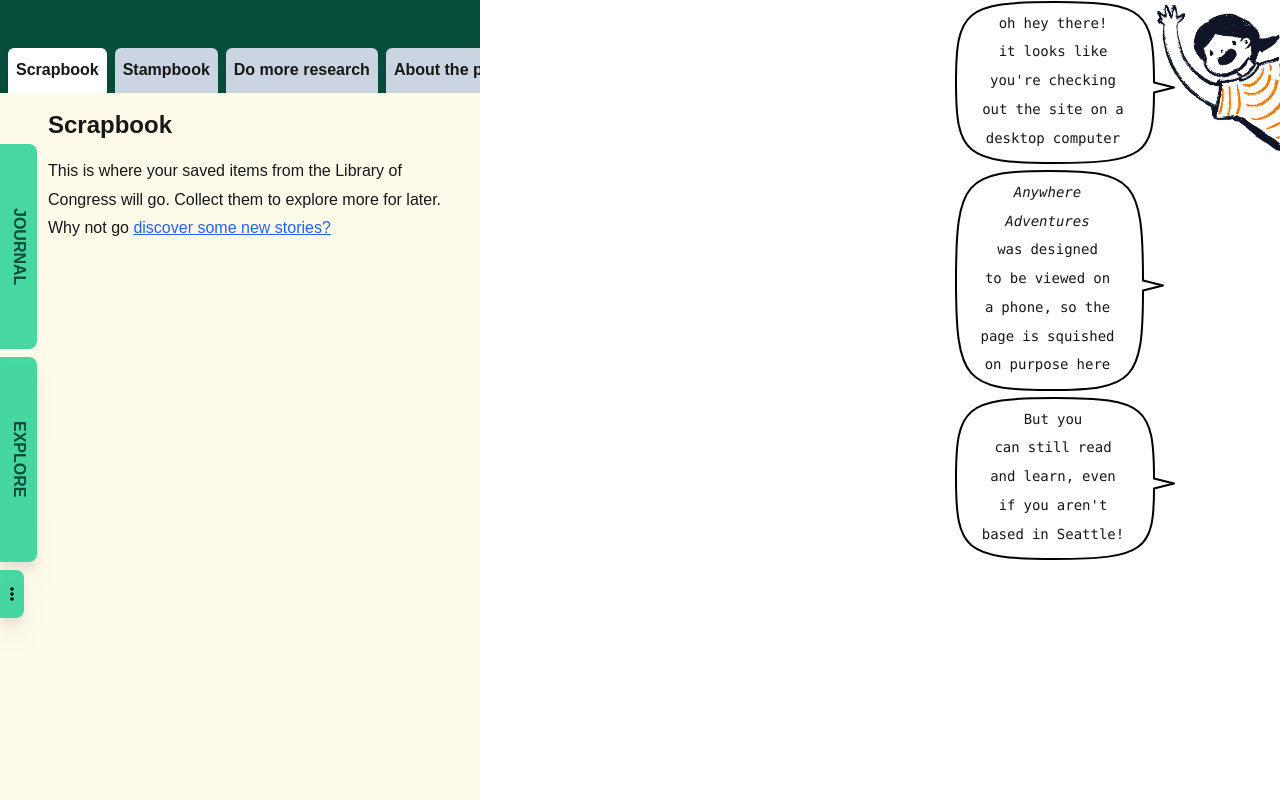
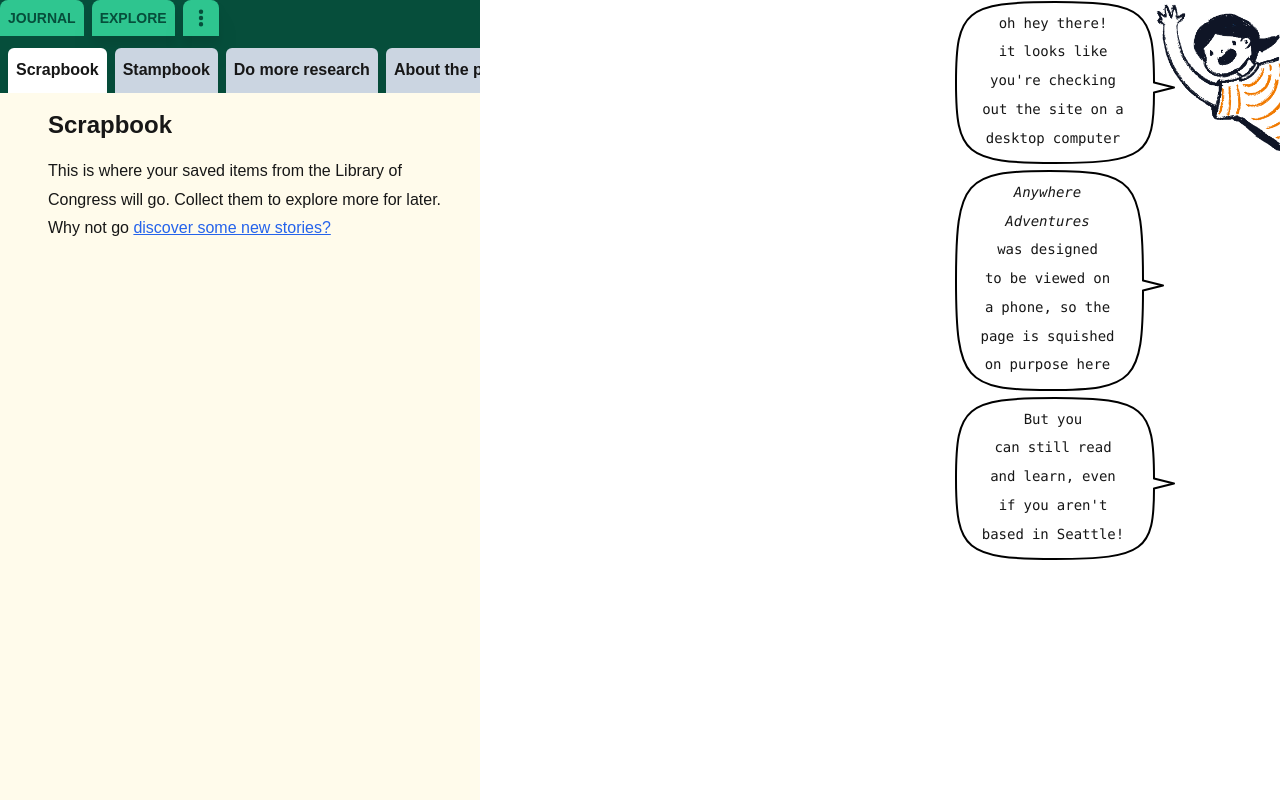
Before and after one commit to livcheerful/anywhereadventures, a Next.js app: page /journal in a window 1280 px wide. Built offline with nearby package versions, Linux system fonts and the light colour scheme.

Commit message:
menu options

```diff
--- a/src/app/[[...slug]]/page.js
+++ b/src/app/[[...slug]]/page.js
@@ -1,5 +1,4 @@
 import { Suspense } from "react";
-import Navbar from "../components/Navbar";
 import { allSlugs } from "../lib/MdxQueries";
 import { getAllPosts, getPostBySlug } from "../lib/postHelper";
 import { serialize } from "next-mdx-remote-client/serialize";
@@ -32,7 +31,6 @@ export default async function Page({ params }) {
 
   return (
     <div className="relative flex w-full overflow-hidden">
-      <Navbar slug={postSlug ? postSlug[0] : ""} />
       <Suspense>
         <BasePage slug={postSlug ? postSlug[0] : ""} post={post}></BasePage>
       </Suspense>
--- a/src/app/components/BasePage.js
+++ b/src/app/components/BasePage.js
@@ -110,6 +110,7 @@ export default function BasePage({ slug }) {
           setPost={setPost}
           myLocationSlugs={myLocationSlugs}
           setMyLocationSlugs={setMyLocationSlugs}
+          setShowingWelcomeScreen={setShowingWelcomeScreen}
         />
       )}
       {showingWelcomeScreen && (
--- a/src/app/components/ContentPane.js
+++ b/src/app/components/ContentPane.js
@@ -41,6 +41,7 @@ export default function ContentPane({
   chosenLocation,
   myLocationSlugs,
   setMyLocationSlugs,
+  setShowingWelcomeScreen,
 }) {
   const router = useRouter();
   const [viewAsGrid, setViewAsGrid] = useState(false);
@@ -131,7 +132,9 @@ export default function ContentPane({
             setCurrentSlug={setCurrentSlug}
             mainMap={mainMap}
             viewAsGrid={viewAsGrid}
+            setMyLocationSlugs={setMyLocationSlugs}
             setViewAsGrid={setViewAsGrid}
+            setShowingWelcomeScreen={setShowingWelcomeScreen}
           />
         </div>
         <div
--- a/src/app/components/ContentToolBar.js
+++ b/src/app/components/ContentToolBar.js
@@ -1,4 +1,5 @@
 "use client";
+import Navbar from "../components/Navbar";
 import {
   getAllSlugs,
   numberOfPages,
@@ -18,9 +19,11 @@ export default function ContentToolBar({
   setExploringContent,
   currentSlug,
   setCurrentSlug,
+  setMyLocationSlugs,
   mainMap,
   viewAsGrid,
   setViewAsGrid,
+  setShowingWelcomeScreen,
 }) {
   const router = useRouter();
 
@@ -110,6 +113,14 @@ export default function ContentToolBar({
           {isLocAdded ? "Remove" : "Add to my map"}
         </div>
       )}
+
+      <div className="absolute right-3 bottom-8">
+        <Navbar
+          setMyLocationSlugs={setMyLocationSlugs}
+          slug={currentSlug}
+          setShowingWelcomeScreen={setShowingWelcomeScreen}
+        />
+      </div>
       <div className="absolute right-0 top-10 w-20 h-20 flex flex-col items-end gap-3">
         {exploringContent && currentSlug != "discover" && (
           <div
@@ -124,16 +135,16 @@ export default function ContentToolBar({
           </div>
         )}
 
-        {!exploringContent && currentSlug == "" && (
+        {/* {!exploringContent && currentSlug == "" && (
           <div
-            className=" bg-emerald-800 p-3 py-2 right-0  rounded-l-lg drop-shadow-md w-fit cursor-pointer text-sm text-white font-bold"
+            className=" bg-emerald-800 p-3 py-2 right-0  rounded-l-lg drop-shadow-md w-fit cursor-pointer text-sm text-white font-bold "
             onClick={() => {
               setViewAsGrid(!viewAsGrid);
             }}
           >
             {viewAsGrid ? "Feed" : "Grid"}
           </div>
-        )}
+        )} */}
       </div>
     </div>
   );
--- a/src/app/components/Navbar.js
+++ b/src/app/components/Navbar.js
@@ -2,53 +2,92 @@
 
 import { useRouter } from "next/navigation";
 import { useEffect, useState } from "react";
+import { clearAll, getAllSlugs } from "../lib/storageHelpers";
 
-export default function Navbar({ slug }) {
+export default function Navbar({
+  slug,
+  setMyLocationSlugs,
+  setShowingWelcomeScreen,
+}) {
   const router = useRouter();
 
   const [inJournal, setInJournal] = useState(slug == "journal");
   const [showMenu, setShowMenu] = useState(false);
+
+  const menuOptions = [
+    <div className="">Reduce motion</div>,
+    <div
+      onClick={() => {
+        setShowingWelcomeScreen(true);
+      }}
+    >
+      Change home location
+    </div>,
+    <div
+      className="text-red-700"
+      onClick={() => {
+        clearAll();
+        setMyLocationSlugs(getAllSlugs());
+      }}
+    >
+      Reset
+    </div>,
+  ];
   return (
     <div className="relative">
-      <div className="fixed w-fit flex flex-col gap-2 z-10 top-36 ">
+      <div className=" w-fit flex flex-row gap-2 z-10 text-sm">
         <div
           id={`navbar-journal-tab `}
-          className={`bg-emerald-400/90 w-fit h-fit p-1 py-16 text-center rounded-r-lg text-emerald-900 font-extrabold cursor-pointer ${
+          className={`bg-emerald-400/90 w-fit h-fit p-2 text-center rounded-t-lg text-emerald-900 font-extrabold cursor-pointer ${
             inJournal && "drop-shadow-xl"
           } hover:bg-emerald-400`}
           onClick={() => router.push("/journal")}
         >
-          <div style={{ writingMode: "vertical-lr" }}>JOURNAL</div>
+          <div>JOURNAL</div>
         </div>
         <div
           id={`navbar-explore-tab`}
-          className={`bg-emerald-400/90 w-fit h-fit p-1 py-16 text-center rounded-r-lg text-emerald-900 font-extrabold cursor-pointer ${
+          className={`bg-emerald-400/90 w-fit h-fit p-2  text-center rounded-t-lg text-emerald-900 font-extrabold cursor-pointer ${
             !inJournal && "drop-shadow-xl"
           } hover:bg-emerald-400`}
           onClick={() => router.push("/")}
         >
-          <div style={{ writingMode: "vertical-lr" }}>EXPLORE</div>
+          <div>EXPLORE</div>
         </div>
         <div
           id={`navbar-explore-tab`}
-          className={`bg-emerald-400/90 w-fit h-fit p-1 py-4 text-center rounded-r-lg text-emerald-900 font-extrabold cursor-pointer ${
+          className={`bg-emerald-400/90 w-fit h-fit p-2 text-center rounded-t-lg text-emerald-900 font-extrabold cursor-pointer ${
             !inJournal && "drop-shadow-xl"
           } hover:bg-emerald-400`}
           onClick={() => {
             setShowMenu(!showMenu);
           }}
         >
-          <div style={{ writingMode: "vertical-lr" }}>
+          <div>
             <svg
               xmlns="http://www.w3.org/2000/svg"
               viewBox="0 0 128 512"
-              className="w-4 h-4 stroke-emerald-900"
+              className="w-5 h-5 stroke-emerald-900 fill-emerald-900"
             >
               <path d="M64 360a56 56 0 1 0 0 112 56 56 0 1 0 0-112zm0-160a56 56 0 1 0 0 112 56 56 0 1 0 0-112zM120 96A56 56 0 1 0 8 96a56 56 0 1 0 112 0z" />
             </svg>
           </div>
         </div>
       </div>
+      {showMenu && (
+        <div className="absolute z-20 right-0 w-fit  bg-white drop-shadow-xl">
+          {menuOptions.map((mo) => {
+            return (
+              <div>
+                <div className="w-full p-2 text-slate-700 cursor-pointer">
+                  {mo}
+                </div>
+                <hr></hr>
+              </div>
+            );
+          })}
+        </div>
+      )}
     </div>
   );
 }
--- a/src/app/components/RiverFeed.js
+++ b/src/app/components/RiverFeed.js
@@ -86,7 +86,9 @@ export default function RiverFeed({
                     }
                   }}
                 >
-                  <div className="bg-white/80 w-full px-2 py-1 ">{c.title}</div>
+                  <div className="bg-white/80 w-full px-2 py-1 dark:text-black ">
+                    {c.title}
+                  </div>
                 </div>
               );
             })}
--- a/src/app/components/mdx/LOCItem.js
+++ b/src/app/components/mdx/LOCItem.js
@@ -44,14 +44,14 @@ export default function LOCItem({ image, linkOut, caption, alt }) {
       <img src={image} id={`lcitem-${image}`} alt={alt} />
       <div className="absolute right-2 top-0 flex flex-row gap-2">
         {linkOut && (
-          <a href={linkOut}>
-            <button className=" relative cursor-pointer  bg-emerald-800 p-2  -top-1 drop-shadow-2xl font-bold text-white underline decoration-white rounded-b-lg">
+          <a href={linkOut} target="_blank" rel="noopener noreferrer">
+            <button className=" relative cursor-pointer  bg-emerald-800 p-2 -top-1 drop-shadow-2xl font-bold text-white underline decoration-white rounded-b-lg">
               source
             </button>
           </a>
         )}
         <button
-          className="font-bold cursor-pointer relative bg-emerald-800 p-2  -top-1 drop-shadow-lg  text-white rounded-b-lg"
+          className="font-bold cursor-pointer relative bg-emerald-800 p-2 -top-1 drop-shadow-lg text-white rounded-b-lg"
           onClick={(e) => {
             makeConfetti(
               e.target.parentElement,
```
Also changed, not shown: public/blanknotebook.png (added), src/app/lib/storageHelpers.js.
